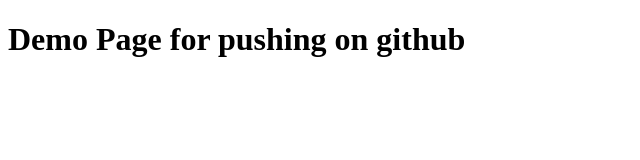
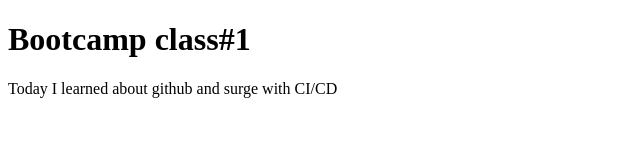
Before and after one commit to Cryptic-Gemini/Bootcamp2020-Assignment, a plain HTML site: page index.html in a window 1280 px wide. Shown: the whole page, without its empty margins (0-640 px from the left). Drawn offline with Linux system fonts and the light colour scheme.

Commit message:
updating index.html

```diff
--- a/index.html
+++ b/index.html
@@ -5,6 +5,7 @@
     <title>Bootcamp class Task</title>
 </head>
 <body>
-    <h1> Demo Page for pushing on github</h1>
+    <h1> Bootcamp class#1</h1>
+    <p>Today I learned about github and surge with CI/CD</p>
 </body>
 </html>
```
